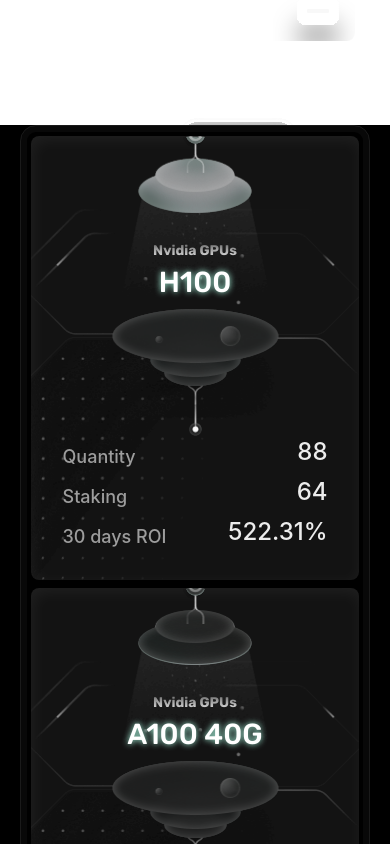
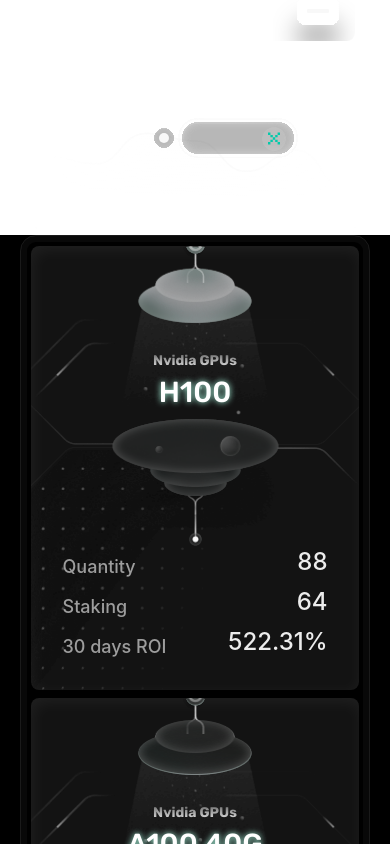
Before and after one commit to inferixgpu/testnet-dashboard, a Next.js app: page / in a window 390 px wide. Shown: the part 1160-2004 px from the top of the page. Built offline with nearby package versions, Linux system fonts and the light colour scheme.

Commit message:
tienmvv resposive gpu gridview

```diff
--- a/src/app/styles/gridGPU.scss
+++ b/src/app/styles/gridGPU.scss
@@ -1,5 +1,5 @@
 .gpu-container {
-  @apply flex flex-col gap-5 justify-center items-center bg-black w-full h-full relative -mt-[200px];
+  @apply flex flex-col gap-5 justify-center items-center bg-black w-full h-full relative lg:-mt-[200px] -mt-[90px];
   .gpu-grid {
     @apply grid lg:grid-cols-3 md:grid-cols-2 grid-cols-1  gap-2 justify-start items-center overflow-hidden
     relative z-40 w-auto
--- a/src/components/BannerIntro.tsx
+++ b/src/components/BannerIntro.tsx
@@ -36,7 +36,7 @@
             />
 
             <Image
-                className="absolute left-1/2 transform -translate-x-1/2 z-[21] bottom-[190px]"
+                className="absolute left-1/2 transform -translate-x-1/2 z-[21] lg:bottom-[190px] bottom-[100px]"
                 src="/assets/images/galaxy.svg"
                 alt=""
                 width={960}
```
